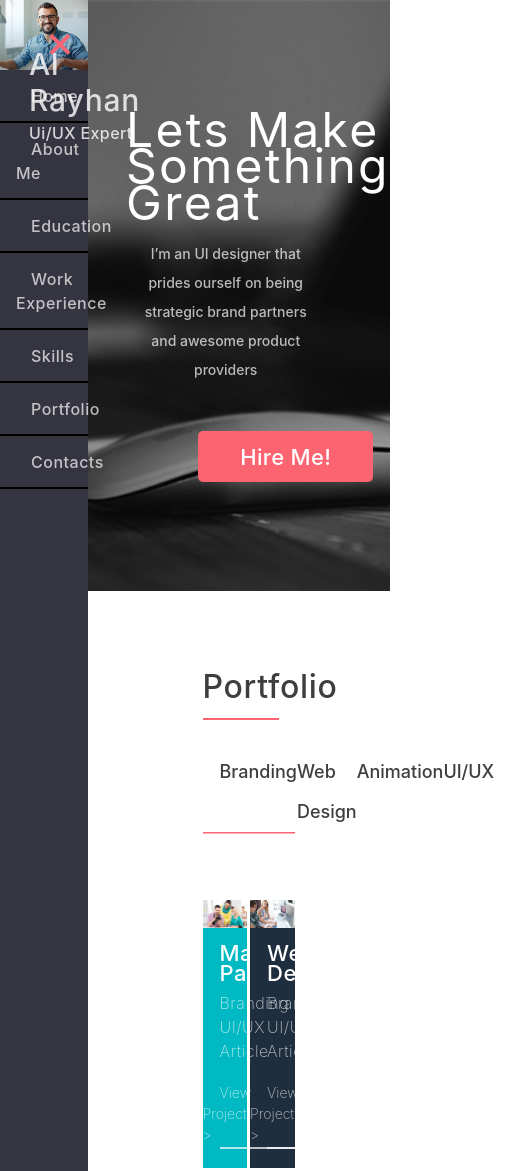
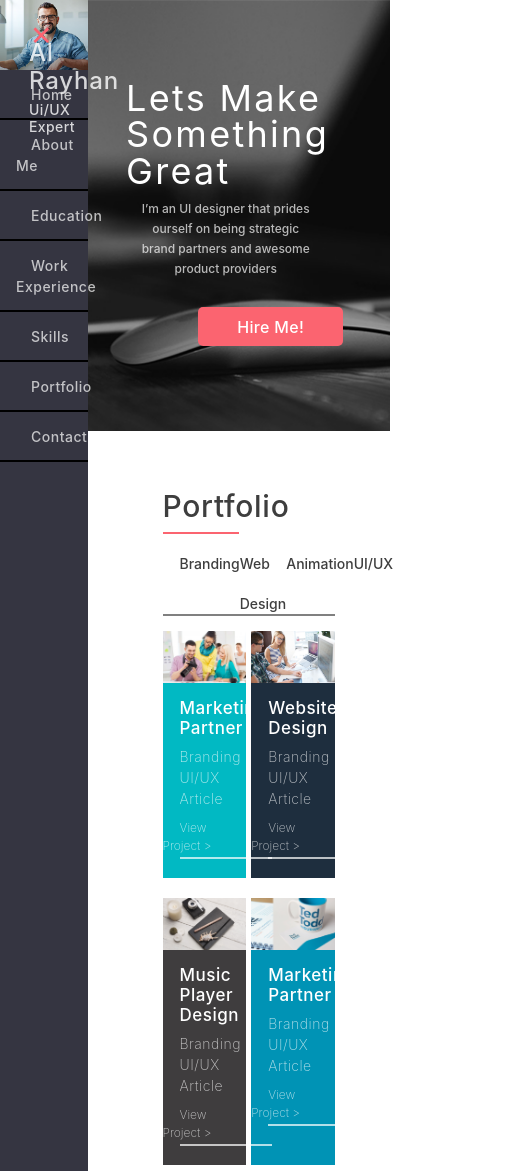
Before and after one commit to irina135/something_Great, a plain HTML site: page index.html in a window 390 px wide. Shown: the top 1171 px of the page, 510 px wide, since content can reach past the window. Drawn offline with nearby package versions, Linux system fonts and the light colour scheme.

Commit message:
add style for max-width 992px

```diff
--- a/css/styles.less
+++ b/css/styles.less
@@ -31,6 +31,9 @@ nav {
   @media(max-width: 1200px){
     height: 2380px;
   }
+  @media(max-width: 992px){
+    height: 2000px;
+  }
 }
 .nav-img {
   position: relative;
@@ -41,6 +44,10 @@ nav {
   top: 7px;
   color: #fb6470;
   font-size: 45px;
+   @media(max-width: 992px){
+    font-size: 34px;
+     left: 30px;
+  }
 }
 .nav-img-tittle {
   top: 145px;
@@ -56,6 +63,9 @@ nav {
    @media(max-width: 1200px){
       top: 65%;
     }
+   @media(max-width: 992px){
+    top: 55%;
+  }
   h2 {
     font-size: 32px;
     letter-spacing: 0.8px;
@@ -67,6 +77,9 @@ nav {
     @media(max-width: 1200px){
       font-size: 30px;
     }
+    @media(max-width: 992px){
+    font-size: 24px;
+  }
   }
   h3 {
     font-size: 16px;
@@ -75,6 +88,9 @@ nav {
     @media(min-width: 1800px){
       font-size: 20px;
     }
+    @media(max-width: 992px){
+    font-size: 14px;
+  }
   }
 }
 .nav-link {
@@ -90,6 +106,9 @@ nav {
     @media(max-width: 1200px){
       font-size: 16px;
     }
+    @media(max-width: 992px){
+    font-size: 14px;
+  }
   }
 }
 .nav-line {
@@ -112,6 +131,10 @@ header {
   @media (min-width: 1400px){
     text-align: center;
   }
+  @media(max-width: 1200px){
+    padding-top: 80px;
+    padding-bottom: 85px;
+  }
   h1 {
     font-size: 48px;
     font-weight: 400;
@@ -125,6 +148,10 @@ header {
     @media(min-width: 1800px){
       font-size: 58px;
       margin-bottom: 28px;
+    }
+    @media(max-width: 992px){
+      font-size: 36px;
+      margin-bottom: 10px;
     }
   }
   p {
@@ -143,6 +170,11 @@ header {
     @media(min-width: 1800px){
       font-size: 20px;
     }
+     @media(max-width: 992px){
+      font-size: 12px;
+       line-height: 20px;
+       margin-bottom: 30px;
+    }
   }
   a {
     color: white;
@@ -157,10 +189,17 @@ header {
     @media (min-width: 1400px){
       margin-left: auto;
     }
+     @media(max-width: 992px){
+      font-size: 16px;
+       padding: 10px 39px 9px 39px;
+    }
   }
 }
 main {
   padding: 71px 95px 80px 115px;
+  @media(max-width: 992px){
+    padding: 50px 55px 20px 75px;
+  }
   h3 {
     font-size: 32px;
     font-weight: 500;
@@ -171,6 +210,10 @@ main {
     @media(min-width: 1800px){
       font-size: 46px;
     }
+    @media(max-width: 992px){
+    font-size: 30px;
+      margin-bottom: 1px;
+  }
   }
 }
 .main-line {
@@ -185,6 +228,9 @@ main {
   display: flex;
   justify-content: space-between;
   padding-top: 32px;
+  @media(max-width: 992px){
+    padding-top: 10px;
+  }
 }
 .main-services-text {
   font-size: 18px;
@@ -194,6 +240,19 @@ main {
   @media(min-width: 1800px){
     font-size: 28px;
   }
+  @media(max-width: 992px){
+    font-size: 14px;
+  }
+}
+.main-services-text-line {
+  width: 100%;
+  height: 2px;
+  background: grey;
+  margin-bottom: 15px;
+  margin-top: -10px;
+  @media(min-width: 991px){
+    display: none;
+  }
 }
 .active {
   margin-left: 17px;
@@ -202,6 +261,8 @@ svg {
   width: 100%;
   height: 68px;
   overflow: visible;
+  @media(max-width: 990px)
+  {display: none}
 }
 .main-img-container {
   display: flex;
@@ -225,6 +286,9 @@ svg {
       font-size: 30px;
       margin-bottom: 10px;
     }
+     @media(max-width: 992px){
+       font-size: 17px;
+     }
   }
   p {
     font-size: 16px;
@@ -237,6 +301,10 @@ svg {
     @media(min-width: 1800px){
       font-size: 22px;
     }
+    @media(max-width: 992px){
+       font-size: 14px;
+      margin-bottom: 10px;
+     }
   }
   a {
     font-size: 14px;
@@ -247,6 +315,9 @@ svg {
     @media(min-width: 1800px){
       font-size: 20px;
     }
+    @media(max-width: 992px){
+       font-size: 12px;
+     }
   }
 }
 .main-img-line {
@@ -278,8 +349,14 @@ svg {
 }
 .contacts-container {
   margin-top: 45px;
+  display: flex;
+  justify-content: space-between;
+  @media(max-width: 992px){
+    margin-top: 10px;
+  }
 }
 .contacts-form {
+  width: 38%;
   h4 {
     margin-bottom: 10px;
     font-size: 22px;
@@ -306,15 +383,18 @@ svg {
     @media(max-width: 1200px){
       margin-left: 150px;
     }
+    @media(max-width: 992px){
+      margin-left: 130px;
+    }
   }
 }
-.contacts-container {
+/*.contacts-container {
   display: flex;
   justify-content: space-between;
 }
 .contacts-form {
   width: 38%;
-}
+}*/
 .contacts-form-border {
   padding-left: 10px;
   width: 265px;
@@ -327,6 +407,9 @@ svg {
   }
   @media(max-width: 1200px){
     width: 245px;
+  }
+  @media(max-width: 992px){
+    width: 225px;
   }
 }
 .conracts-form-message {
@@ -364,6 +447,9 @@ textarea::-webkit-input-placeholder {
   @media(max-width: 1200px){
     margin-left: 40px;
   }
+   @media(max-width: 992px){
+    margin-left: 50px;
+  }
 }
 .contacts {
   width: 46%;
@@ -381,6 +467,9 @@ textarea::-webkit-input-placeholder {
   @media(max-width: 1200px){
     margin-right: 30px;
   }
+   @media(max-width: 992px){
+    margin-right: 10px;
+  }
 }
 .contacts-info {
   h5 {
@@ -395,6 +484,10 @@ textarea::-webkit-input-placeholder {
     @media(max-width: 1200px){
       margin-bottom: 10px;
     }
+    @media(max-width: 992px){
+      margin-bottom: 5px;
+      font-size: 16px;
+    }
   }
   p {
     font-size: 14px;
@@ -405,6 +498,9 @@ textarea::-webkit-input-placeholder {
     }
     @media(max-width: 1200px){
       font-size: 14px;
+    }
+    @media(max-width: 992px){
+      font-size: 12px;
     }
   }
 }
--- a/index.html
+++ b/index.html
@@ -91,6 +91,8 @@
                 <line x1="0" y1="0" x2="112" y2="0" stroke="#fb6470" stroke-width="3"/>
                 <line x1="112" y1="0" x2="870" y2="0" stroke="#000000" stroke-width="3"/>
             </svg>
+            <div class="main-services-text-line">
+            </div>
             <div class="main-img-container">
                 <div class="main-img main-img-bg-1">
                     <img src="img/main-img1.png">
```
Also changed, not shown: css/styles.css, 1 other file.
